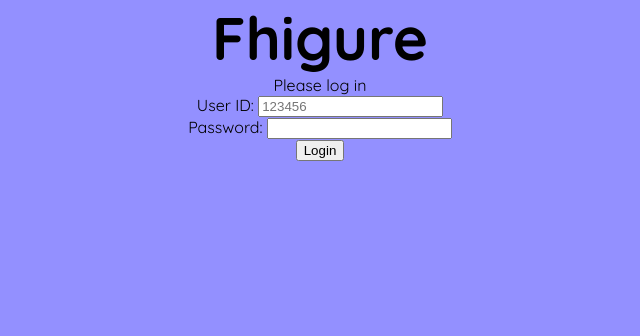
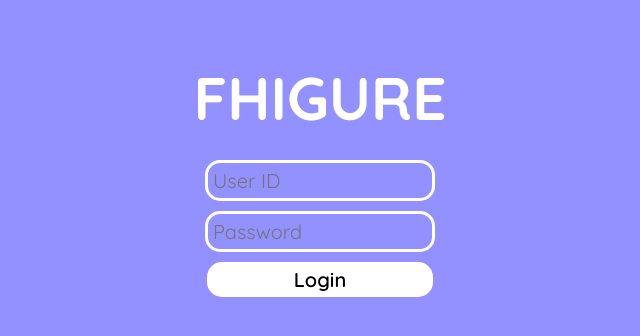
Before and after one commit to tmwilliamlin168/scheduler, a Next.js app: page / in a window 1280 px wide. Shown: the top 336 px of the page, without its empty margins (320-960 px from the left). Built offline with nearby package versions, Linux system fonts and the light colour scheme.

Commit message:
login screen style

```diff
--- a/components/LoginScreen.js
+++ b/components/LoginScreen.js
@@ -7,13 +7,12 @@ export default function LoginScreen({setSession}) {
 
   return (
     <>
-      Please log in
       <br />
-      User ID: <input type="text" placeholder="123456" value={userID} onChange={e => setUserID(e.target.value)} />
+      <input type="text" className="loginfield" placeholder="User ID" value={userID} onChange={e => setUserID(e.target.value)} />
       <br />
-      Password: <input type="password" value={password} onChange={e => setPassword(e.target.value)} />
+      <input type="password" className="loginfield" placeholder="Password" value={password} onChange={e => setPassword(e.target.value)} />
       <br />
-      <button onClick={async () => {
+      <button className="loginButton" onClick={async () => {
           const res = await fetch('api/login', {
             method: 'POST',
             headers: {
--- a/pages/index.js
+++ b/pages/index.js
@@ -24,8 +24,11 @@ export default function Home() {
     )
   } else {
     return (
-      <div style={{height: '100vh', backgroundColor: '#9390FF', textAlign: 'center'}}>
-        <h1 style={{margin: 0, fontSize: 60, fontWeight: 700}}>Fhigure</h1>
+      <div id="wrapper" style={{height: '100vh', backgroundColor: '#9390FF', textAlign: 'center'}}>
+        <br />
+        <br />
+        <br />
+        <h1 style={{margin: 0, fontSize: 60, fontWeight: 700, color: 'white'}}>FHIGURE</h1>
         <LoginScreen setSession={(userData) => {
           setUserData(userData);
         }} />
--- a/styles/globals.css
+++ b/styles/globals.css
@@ -15,3 +15,31 @@ a {
 * {
   box-sizing: border-box;
 }
+
+.loginfield {
+  color: white;
+  border: 3px solid white;
+  border-radius: 15px;
+  font-family: inherit;
+  background: transparent;
+  padding: 5px;
+  margin: 5px;
+  outline: none;
+  font-size: 20px;
+}
+
+.loginButton {
+  background: white;
+  width: 226px;
+  font-family: inherit;
+  border-radius: 15px;
+  margin: 5px;
+  padding: 5px;
+  border: none;
+  font-weight: 600;
+  font-size: 20px;
+}
+
+.loginButton:hover {
+  opacity: 0.9;
+}
```
